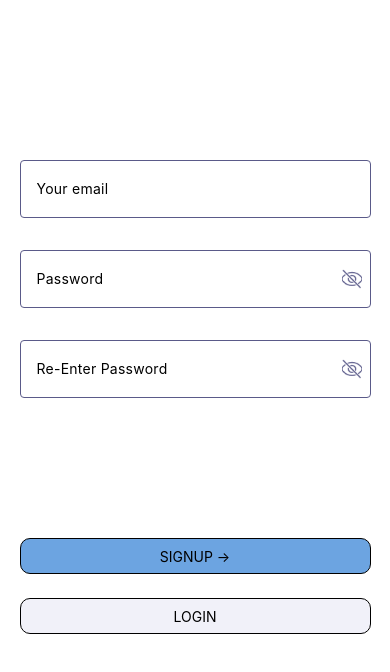
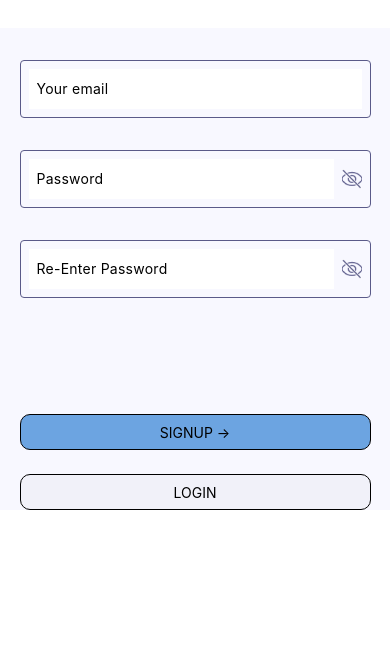
Before and after one commit to RonAfl/Dispatcher, a React Native app: screen /Login in a window 390 px wide. Shown: the part 122-794 px from the top of the page. Built offline with nearby package versions, Linux system fonts and the light colour scheme.

Commit message:
loginscreen fixes

```diff
--- a/features/auth/LoginScreen.tsx
+++ b/features/auth/LoginScreen.tsx
@@ -1,8 +1,8 @@
 import React, { useState } from 'react';
-import { ScrollView, StyleSheet, Text, TextInput, View } from 'react-native';
+import { ImageBackground, ScrollView, StyleSheet, Text, TextInput, View } from 'react-native';
 import AppInput from '../../components/AppInput'
 import AuthButton from '../../components/AuthButton';
-
+import { KeyboardAvoidingView } from 'react-native';
 interface User {
     email: string,
     password: string
@@ -12,14 +12,13 @@ const LoginScreen = () => {
     const handleLoginPressed = () => {
         console.log(1, "Login Button Pressed!");
     }
-    const [user, setUser] = useState<User>({ email: '', password: '' })
     const handleSignUpPressed = () => {
         console.log(2, "SIGNUP-> Button Pressed!");
         if (email.includes('@moveo.co.il') && password === rePassword) {
             console.log(3, email, password, rePassword)
             const USER = { email: email, password: password };
             console.log(USER);
-        }else{
+        } else {
             console.log("fix to show the problem!");
             //error message
         }
@@ -29,7 +28,10 @@ const LoginScreen = () => {
     const [rePassword, setRePassword] = useState('');
 
     return (
+        <KeyboardAvoidingView style={styles.viewsContainer}>
             <View style={styles.container}>
+
+
                 <View style={styles.inputsContainer}>
                     <AppInput label='Your email' isPassword={false} value={email} onChange={setEmail} />
                     <AppInput label='Password' isPassword={true} value={password} onChange={setPassword} />
@@ -39,14 +41,23 @@ const LoginScreen = () => {
                     <AuthButton label="SIGNUP ->" bgcolor={(email === '' || password === '' || rePassword === '') ? "#6CA4E1" : "#0058B9"} onPress={handleSignUpPressed} />
                     <AuthButton label="LOGIN" bgcolor="#F1F1F9" onPress={handleLoginPressed} />
                 </View>
+
             </View>
+        </KeyboardAvoidingView>
     )
 };
 
 const styles = StyleSheet.create({
     container: {
-        flex: 1,
-        marginTop: 250
+        gap:64,
+        marginTop: 150,
+        backgroundColor: '#F8F8FF',
+
+
+    },
+    viewsContainer: {
+        flex:1,
+        gap: 100
     },
     buttonsContainer: {
         flex: 1,
```
Lines whose indentation alone changed are shown as unchanged.
